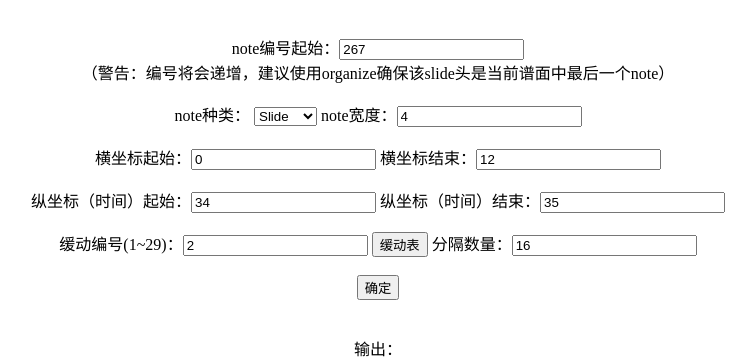
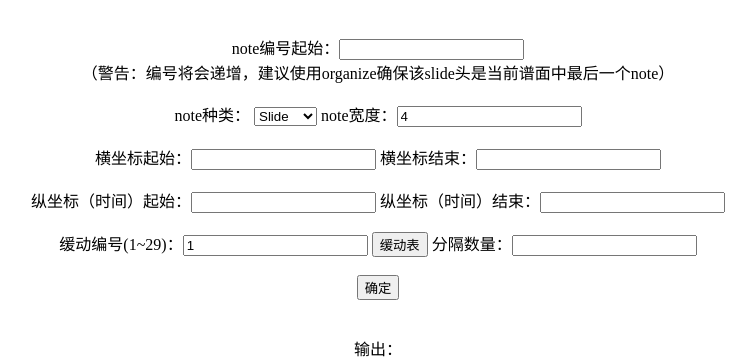
Before and after one commit to Greenball233/DanceRail3EasedSlideMaker, a plain HTML site: page index.html in a window 1280 px wide. Shown: the part 66-426 px from the top of the page, without its empty margins (262-1018 px from the left). Drawn offline with Linux system fonts and the light colour scheme.

Commit message:
Update index.html

```diff
--- a/index.html
+++ b/index.html
@@ -10,7 +10,7 @@
 <h2>DanceRail3缓动slide/hold生成器</h2>
 <br>
 <div class="settings">
-    <label for="note-id">note编号起始：</label><input type="number" id="note-id" value="267">
+    <label for="note-id">note编号起始：</label><input type="number" id="note-id">
     <br>
     （警告：编号将会递增，建议使用organize确保该slide头是当前谱面中最后一个note）
     <br>
@@ -27,17 +27,17 @@
     <label for="note-width">note宽度：</label><input type="number" id="note-width" step="0.01" value="4">
     <br>
     <br>
-    <label for="x-start">横坐标起始：</label><input type="number" id="x-start" step="0.01" value="0">
-    <label for="x-end">横坐标结束：</label><input type="number" id="x-end" step="0.01" value="12">
+    <label for="x-start">横坐标起始：</label><input type="number" id="x-start" step="0.01">
+    <label for="x-end">横坐标结束：</label><input type="number" id="x-end" step="0.01">
     <br>
     <br>
-    <label for="y-start">纵坐标（时间）起始：</label><input type="number" id="y-start" step="0.00001" value="34">
-    <label for="y-end">纵坐标（时间）结束：</label><input type="number" id="y-end" step="0.00001" value="35">
+    <label for="y-start">纵坐标（时间）起始：</label><input type="number" id="y-start" step="0.00001">
+    <label for="y-end">纵坐标（时间）结束：</label><input type="number" id="y-end" step="0.00001">
     <br>
     <br>
-    <label for="easing">缓动编号(1~29)：</label><input type="number" id="easing" value="2">
+    <label for="easing">缓动编号(1~29)：</label><input type="number" id="easing" value="1">
     <button type="button" id="hint">缓动表</button>
-    <label for="note-subdivision">分隔数量：</label><input type="number" id="note-subdivision" value="16">
+    <label for="note-subdivision">分隔数量：</label><input type="number" id="note-subdivision">
     <br>
     <br>
     <button type="button" id="start">确定</button>
```
